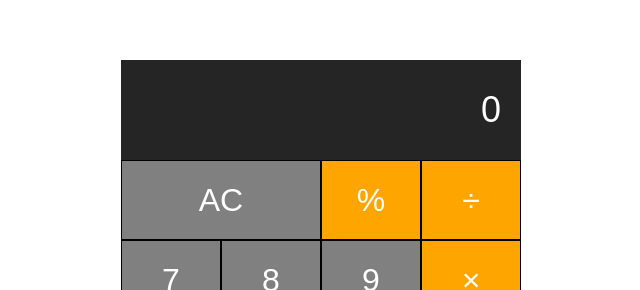
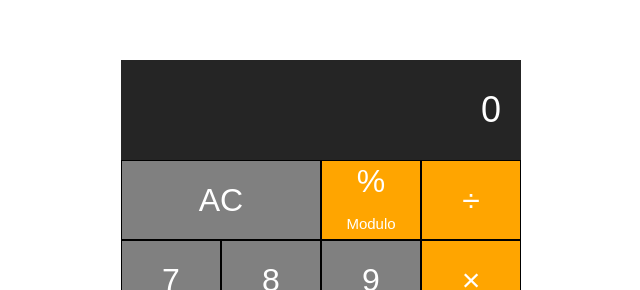
Before and after one commit to yeremia14nd/calculator, a plain HTML site: page index.html in a window 1280 px wide. Shown: the part 148-438 px from the top of the page, without its empty margins (319-959 px from the left). Drawn offline with Linux system fonts and the light colour scheme.

Commit message:
add modulo caption in modulo button

```diff
--- a/index.html
+++ b/index.html
@@ -11,7 +11,7 @@
       <div class="calculator-keys">
         <div class="row">
           <button class="all-clear">AC</button>
-          <button class="operator" value="%">%</button>
+          <button class="operator" value="%">%<br /><small style="font-size: 15px">Modulo</small></button>
           <button class="operator" value="/">&divide;</button>
         </div>
         <div class="row">
```
